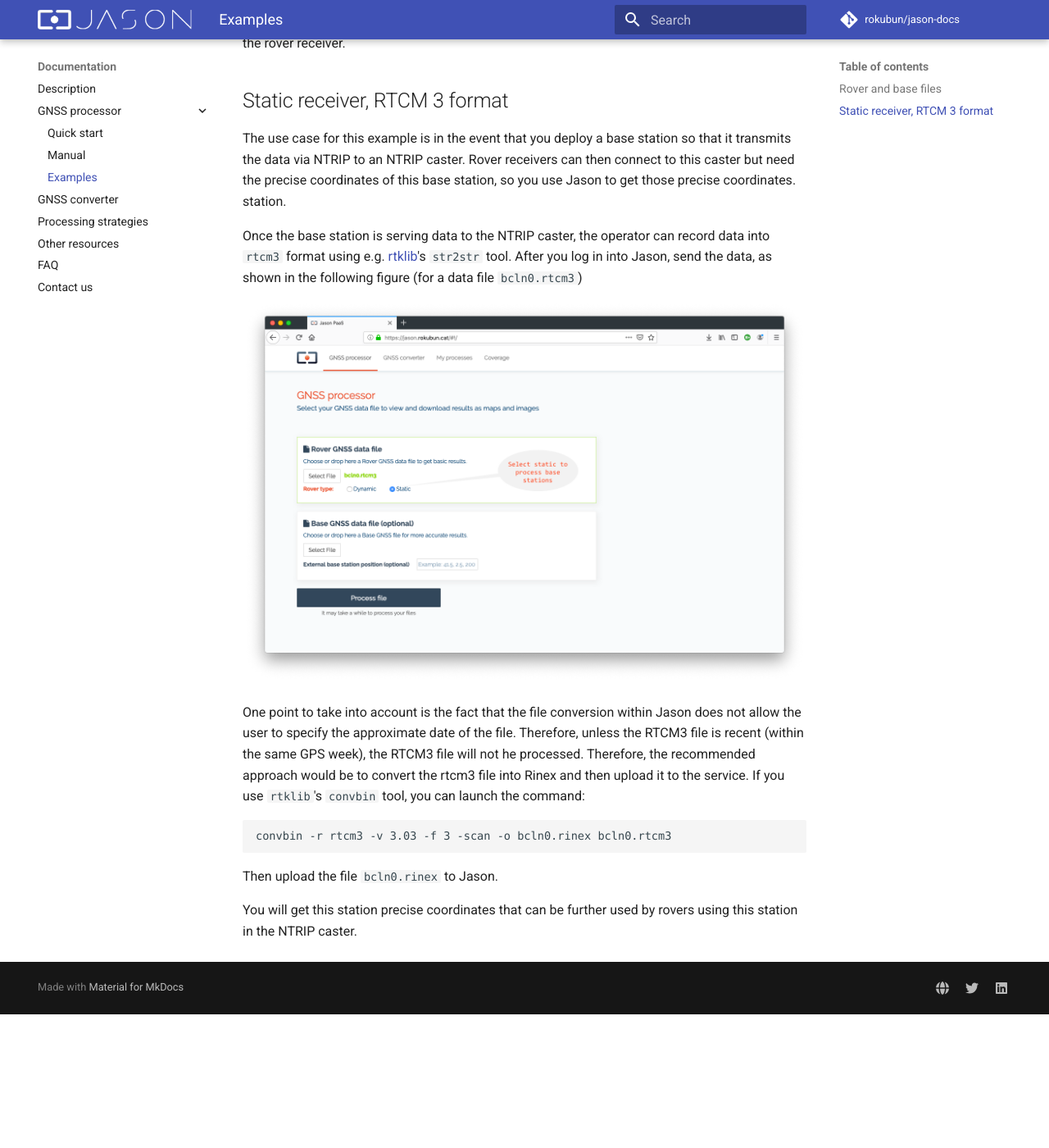
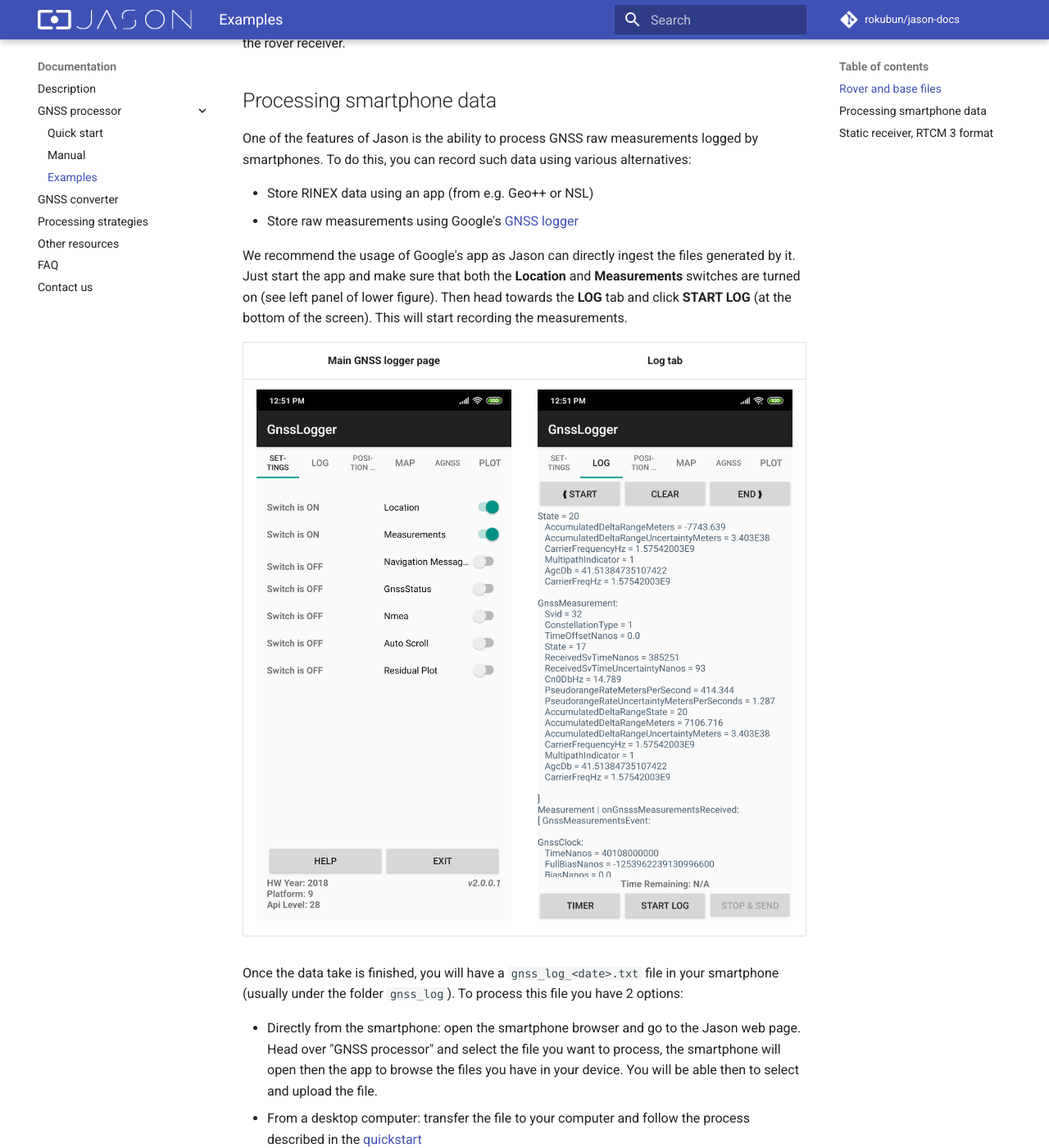
Before and after one commit to rokubun/jason-docs, an MkDocs documentation site: the page built from docs/examples.md, in a window 1280 px wide and 1400 px high, scrolled down 1325 px. Shown: the whole window at 82% size. Built offline with MkDocs 1.6.1 and Material for MkDocs 9.7.7, drawn with Linux system fonts in a browser that asks for light colours; some web fonts are replaced; comment, search, counter and statistics services are not loaded; before the commit the page ends 2562 px from its top, so only the background shows below that; some of the changed text lies outside the part shown.

Commit message:
feat: add example on how to process smartphone data

```diff
--- a/docs/examples.md
+++ b/docs/examples.md
@@ -37,6 +37,38 @@
 Also note that the formats supported by the base station are the same as the
 ones supported by the rover receiver.
 
+## Processing smartphone data
+
+One of the features of Jason is the ability to process GNSS raw measurements
+logged by smartphones. To do this, you can record such data using various
+alternatives:
+
+- Store RINEX data using an app (from e.g. Geo++ or NSL)
+- Store raw measurements using Google's [GNSS logger](https://github.com/google/gps-measurement-tools/tree/master/GNSSLogger)
+
+We recommend the usage of Google's app as Jason can directly ingest the files
+generated by it. Just start the app and make sure that both the **Location**
+and **Measurements** switches are turned on (see left panel of lower figure).
+Then head towards the **LOG** tab and click **START LOG** (at the bottom of
+the screen). This will start recording the measurements.
+
+Main GNSS logger page            |  Log tab
+:-------------------------:|:-------------------------:
+![Main page](images/gnss_logger_01_main_page.jpg)  |  ![Log page](images/gnss_logger_02_log_page.jpg)
+
+Once the data take is finished, you will have a `gnss_log_<date>.txt` file in your smartphone
+(usually under the folder `gnss_log`). To process this file you have 2 options:
+
+- Directly from the smartphone: open the smartphone browser and go to the
+  Jason web page. Head over "GNSS processor" and select the file you want
+  to process, the smartphone will open then the app to browse the files you
+  have in your device. You will be able then to select and upload the file.
+- From a desktop computer: transfer the file to your computer and follow the
+  process described in the [quickstart](../quickstart)
+
+As a bonus, Jason will also deliver, besides the [usual files](../manual#gnss-processor-files), the Rinex files
+that resulted from the conversion of the GNSS logger data.
+
 ## Static receiver, RTCM 3 format
 
 The use case for this example is in the event that you deploy a base station
```
Also changed, not shown: docs/images/gnss_logger_01_main_page.jpg (added), docs/images/gnss_logger_02_log_page.jpg (added).
